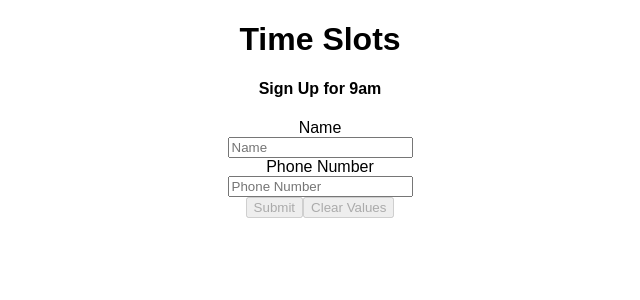
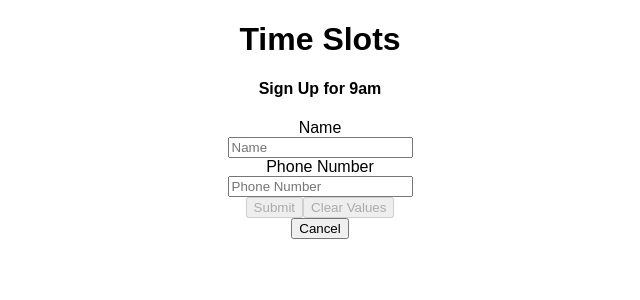
Before and after one commit to thomasweld/timeSlots, a React (Create React App) app: page / in a window 1280 px wide. Both pictures are taken after a click on the item "9am". Shown: the top 300 px of the page, without its empty margins (320-960 px from the left). Built offline with nearby package versions, Linux system fonts and the light colour scheme.

Commit message:
light work and delete on submission of blank or incomplete form

```diff
--- a/src/components/List.jsx
+++ b/src/components/List.jsx
@@ -30,6 +30,7 @@ class List extends React.Component {
           <h4>Sign Up for {this.props.activeTimeSlot.hour}</h4>
           <TimeSlotForm
             onSubmit={this.props.handleSubmit}
+            handleCancel={this.props.handleCancel}
             initialValues={{
               name: `${this.props.activeTimeSlot.name}`,
               phoneNumber: `${this.props.activeTimeSlot.phoneNumber}`,
@@ -58,7 +59,8 @@ const mapStateToProps = state => ({
 
 const mapDispatchToProps = dispatch => ({
   onClickTimeSlot: listActions.launchPopUp,
-  handleSubmit: listActions.handleSubmit
+  handleSubmit: listActions.handleSubmit,
+  handleCancel: listActions.handleCancel
 });
 
 List.propTypes = {
--- a/src/components/TimeSlotForm.jsx
+++ b/src/components/TimeSlotForm.jsx
@@ -3,13 +3,19 @@ import PropTypes from 'prop-types';
 import { Field, reduxForm } from 'redux-form';
 
 const TimeSlotForm = props => {
-  const { handleSubmit, pristine, reset, submitting } = props;
+  const { handleSubmit, handleCancel, pristine, reset, submitting } = props;
   return (
+    <div>
       <form onSubmit={handleSubmit}>
         <div>
           <label>Name</label>
           <div>
-          <Field name="name" component="input" type="text" placeholder="Name" />
+            <Field
+              name="name"
+              component="input"
+              type="text"
+              placeholder="Name"
+            />
           </div>
         </div>
         <div>
@@ -32,11 +38,19 @@ const TimeSlotForm = props => {
           <button type="submit" disabled={pristine || submitting}>
             Submit
           </button>
-        <button type="button" disabled={pristine || submitting} onClick={reset}>
+          <button
+            type="button"
+            disabled={pristine || submitting}
+            onClick={reset}
+          >
             Clear Values
           </button>
         </div>
       </form>
+      <div>
+        <button onClick={handleCancel}>Cancel</button>
+      </div>
+    </div>
   );
 };
 
--- a/src/ducks/listDuck.js
+++ b/src/ducks/listDuck.js
@@ -2,6 +2,7 @@
 const LAUNCH_POP_UP = 'LAUNCH_POP_UP';
 const CLOSE_POP_UP = 'CLOSE_POP_UP';
 const SIGN_UP = 'SIGN_UP';
+const CANCEL = 'CANCEL';
 
 // Reducer
 export default function reducer(state = initialState, action = {}) {
@@ -26,6 +27,11 @@ export default function reducer(state = initialState, action = {}) {
           timeSlots: action.timeSlots
         }
       };
+    case CANCEL:
+      return {
+        ...state,
+        showModal: false
+      };
     default:
       return state;
   }
@@ -34,21 +40,25 @@ export default function reducer(state = initialState, action = {}) {
 // Action Creators
 export const launchPopUp = timeSlot => ({ type: LAUNCH_POP_UP, timeSlot });
 export const closePopUp = timeSlot => ({ type: CLOSE_POP_UP, timeSlot });
+export const handleCancel = () => ({ type: CANCEL });
 
 // side effect
 export const handleSubmit = formData => (dispatch, getState) => {
   const state = getState();
-  console.log(formData);
   let timeSlots = state.List.timeSlots;
   state.List.timeSlots.forEach((slot, index) => {
     if (formData.hour === slot.hour) {
-      slot.name = formData.name;
-      slot.phoneNumber = formData.phoneNumber;
-      slot.available = false;
-      timeSlots[index] = slot;
+      if (formData.name && formData.phoneNumber) {
+        slot.name = formData.name;
+        slot.phoneNumber = formData.phoneNumber;
+        slot.available = false;
+        timeSlots[index] = slot;
+      } else {
+        slot.available = true;
+        timeSlots[index] = slot;
+      }
     }
   });
-  console.log();
 
   dispatch({ type: SIGN_UP, timeSlots });
 };
```
Lines whose indentation alone changed are shown as unchanged.
